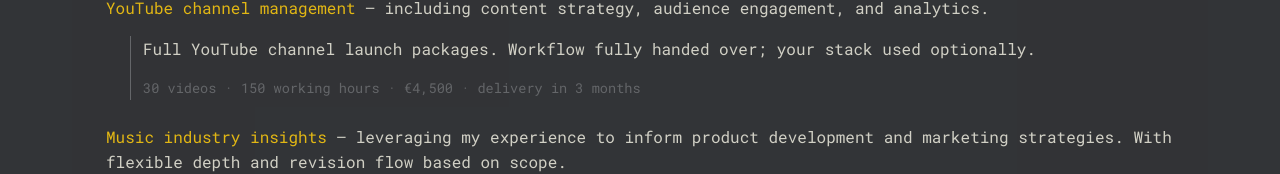
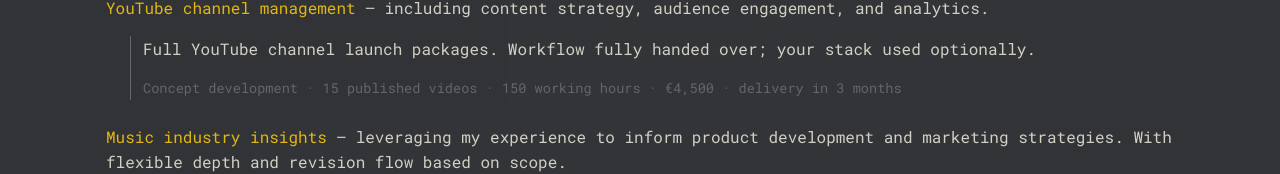
Before and after one commit to muramets/resume, a plain HTML site: page index.html in a window 1280 px wide. Both pictures are taken after a click on the button "What I Can Offer". Shown: the part 402-576 px from the top of the page. Drawn offline with Linux system fonts and the light colour scheme.

Commit message:
Update index.html

```diff
--- a/index.html
+++ b/index.html
@@ -452,7 +452,7 @@
                         <p class="typing-text"><span class="offer-title">YouTube channel management</span> — including content strategy, audience engagement, and analytics.</p>
                         <div class="sub-offer">
                             <p class="typing-text">Full YouTube channel launch packages. Workflow fully handed over; your stack used optionally.</p>
-                            <p class="typing-text footnote-info">30 videos · 150 working hours · €4,500 · delivery in 3 months</p>
+                            <p class="typing-text footnote-info">Concept development · 15 published videos · 150 working hours · €4,500 · delivery in 3 months</p>
                         </div>
                     </div>
 
```
